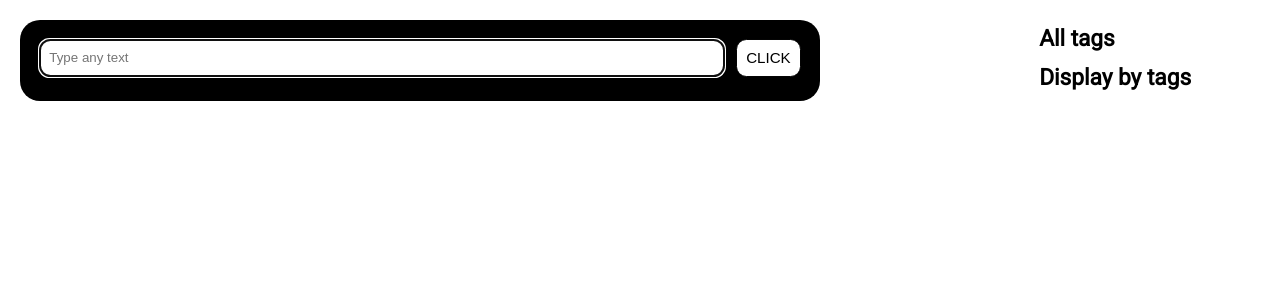
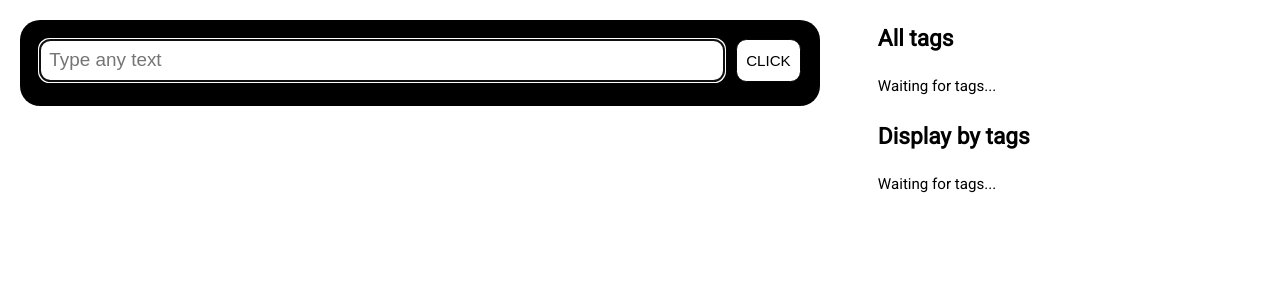
Before and after one commit to sanj1234567898/traineeship-project, a Next.js app: page / in a window 1280 px wide. Shown: the top 300 px of the page. Built offline with nearby package versions, Linux system fonts and the light colour scheme.

Commit message:
sort implemented

```diff
--- a/src/components/NoteItem.tsx
+++ b/src/components/NoteItem.tsx
@@ -5,9 +5,18 @@ import { INote } from "@/types/data";
 import { validationTags } from "@/utils/validationTags";
 import HighlightWithinTextarea from "react-highlight-within-textarea";
 
-interface INoteItemProps extends INote {}
+interface INoteItemProps extends INote {
+  activeTags: Array<string>;
+  setActiveTag: React.Dispatch<React.SetStateAction<string[]>>;
+}
 
-const NoteItem: React.FC<INoteItemProps> = ({ id, text, tags }) => {
+const NoteItem: React.FC<INoteItemProps> = ({
+  id,
+  text,
+  tags,
+  activeTags,
+  setActiveTag,
+}) => {
   const [changeText, setChangeText] = React.useState<string>(text);
   const [editActive, setEditActive] = React.useState<boolean>(false);
   const dispatch = useAppDispatch();
@@ -29,6 +38,11 @@ const NoteItem: React.FC<INoteItemProps> = ({ id, text, tags }) => {
   };
 
   const onChange = (changeText: string) => setChangeText(changeText);
+
+  const handleRemoveTagFromActiveTag = (text: string) => {
+    const tagFromText = text.split(" ").filter((str) => str.includes("#"))[0];
+    setActiveTag(activeTags.filter((tag) => tag !== tagFromText));
+  };
 
   return (
     <div className="note-list__items">
@@ -75,7 +89,7 @@ const NoteItem: React.FC<INoteItemProps> = ({ id, text, tags }) => {
         <button
           className="btn"
           onClick={() => {
-            dispatch(removeNote(id));
+            dispatch(removeNote(id)) && handleRemoveTagFromActiveTag(text);
           }}
         >
           X
--- a/src/components/NotesList.tsx
+++ b/src/components/NotesList.tsx
@@ -5,14 +5,35 @@ import { INote } from "@/types/data";
 interface INoteListProps {
   notes: INote[];
   flatFiltredNotes: INote[];
+  activeTags: Array<string>;
+  setActiveTag: React.Dispatch<React.SetStateAction<string[]>>;
 }
 
-const NotesList: React.FC<INoteListProps> = ({ notes, flatFiltredNotes }) => {
+const NotesList: React.FC<INoteListProps> = ({
+  notes,
+  flatFiltredNotes,
+  activeTags,
+  setActiveTag,
+}) => {
   return (
     <div className="note-list">
       {flatFiltredNotes.length > 0
-        ? flatFiltredNotes.map((note) => <NoteItem key={note.id} {...note} />)
-        : notes.map((note) => <NoteItem key={note.id} {...note} />)}
+        ? flatFiltredNotes.map((note) => (
+            <NoteItem
+              key={note.id}
+              {...note}
+              setActiveTag={setActiveTag}
+              activeTags={activeTags}
+            />
+          ))
+        : notes.map((note) => (
+            <NoteItem
+              key={note.id}
+              {...note}
+              setActiveTag={setActiveTag}
+              activeTags={activeTags}
+            />
+          ))}
     </div>
   );
 };
--- a/src/components/TagsElem.tsx
+++ b/src/components/TagsElem.tsx
@@ -11,12 +11,17 @@ const TagsElem: React.FC<ITagsElem> = ({
   activeTags,
   setActiveTag,
 }) => {
+  const handleRemoveTag = (tag: string) => {
+    setActiveTag(activeTags.filter((activeTag) => activeTag !== tag));
+  };
+
   return (
     <div className="tags">
       <div>
         <h2>All tags</h2>
         <ul>
-          {AllUniqueTags.map((tag, id) => (
+          {AllUniqueTags && AllUniqueTags.length > 0 ? (
+            AllUniqueTags.map((tag, id) => (
               <li
                 onClick={() =>
                   activeTags.includes(tag)
@@ -24,21 +29,38 @@ const TagsElem: React.FC<ITagsElem> = ({
                     : setActiveTag([...activeTags, tag])
                 }
                 key={id}
-              className="btn"
+                className="btn btn-tag"
               >
                 <p>{tag}</p>
               </li>
-          ))}
+            ))
+          ) : (
+            <li>
+              <p>Waiting for tags...</p>
+            </li>
+          )}
         </ul>
       </div>
       <div>
         <h2>Display by tags</h2>
         <ul>
-          {activeTags.map((tag, id) => (
-            <li key={id} className="btn">
+          {activeTags && activeTags.length > 0 ? (
+            activeTags.map((tag, id) => (
+              <li
+                onClick={() => {
+                  handleRemoveTag(tag);
+                }}
+                key={id}
+                className="btn btn-tag"
+              >
                 <p>{tag}</p>
               </li>
-          ))}
+            ))
+          ) : (
+            <li>
+              <p>Waiting for tags...</p>
+            </li>
+          )}
         </ul>
       </div>
     </div>
--- a/src/pages/index.tsx
+++ b/src/pages/index.tsx
@@ -10,9 +10,10 @@ import { INote } from "@/types/data";
 
 const Home: React.FC = () => {
   const notes = useAppSelector((state) => state.notes.items);
-  const allTags = notes.map((obj) => obj.tags).flat(1);
-  const AllUniqueTags = getUniqueTags(allTags);
+  const getAllTags = notes.map((obj) => obj.tags).flat(1);
+  const getAllUniqueTags = getUniqueTags(getAllTags);
   const [activeTags, setActiveTag] = React.useState<Array<string>>([]);
+  console.log("🚀 ~ file: index.tsx:16 ~ activeTags:", activeTags);
   const activeUniqueTags = getUniqueTags(activeTags);
 
   const filtredNotes: any = [];
@@ -34,11 +35,16 @@ const Home: React.FC = () => {
         <div className="container__inner">
           <div className="left-side">
             <InputElem />
-            <NotesList notes={notes} flatFiltredNotes={flatFiltredNotes} />
+            <NotesList
+              notes={notes}
+              flatFiltredNotes={flatFiltredNotes}
+              setActiveTag={setActiveTag}
+              activeTags={activeTags}
+            />
           </div>
           <div className="right-side">
             <TagsElem
-              AllUniqueTags={AllUniqueTags}
+              AllUniqueTags={getAllUniqueTags}
               setActiveTag={setActiveTag}
               activeTags={activeTags}
             />
--- a/src/styles/globals.scss
+++ b/src/styles/globals.scss
@@ -55,6 +55,14 @@ li {
   }
 }
 
+.btn-tag {
+  max-width: 20rem;
+
+  p {
+    word-break: break-all;
+  }
+}
+
 .btn--active {
   background-color: #897070;
 }
@@ -76,7 +84,7 @@ li {
   width: 100%;
 
   .left-side {
-    flex-grow: 10;
+    flex-grow: 2;
   }
 
   .right-side {
@@ -103,6 +111,7 @@ li {
       border-radius: calc(0.5vh + 0.5vw);
       border: 1px solid var(--color-background);
       margin-right: var(--calc-vw-10px);
+      font-size: var(--calc-vw-20px);
 
       &:focus {
         border: 1px solid var(--color-text);
@@ -113,13 +122,14 @@ li {
   &__tag-list {
     display: flex;
     flex-wrap: wrap;
-    max-width: 20rem;
+    max-width: 100%;
     margin-top: 0.5rem;
     gap: 0.5rem;
     li {
       p {
         color: var(--color-text);
         white-space: pre-wrap;
+        word-break: break-all;
       }
     }
   }
@@ -146,6 +156,7 @@ li {
 
       p {
         white-space: pre-wrap;
+        word-break: break-all;
         color: var(--color-text);
       }
 
@@ -169,7 +180,7 @@ li {
       width: 80%;
       border: 1px solid black;
       text-align: left;
-      padding: 5px;
+      padding: 0.5rem;
       overflow: scroll;
       overflow-x: hidden;
       margin-right: 1rem;
@@ -180,11 +191,30 @@ li {
 }
 
 .tags {
-  max-width: 20rem;
-  ul {
-    display: flex;
+  display: flex;
+  flex-direction: column;
+  gap: var(--calc-vw-20px);
+  max-width: 60rem;
+  div {
+    display: inherit;
+    flex-direction: column;
     flex-wrap: wrap;
     justify-content: flex-start;
     gap: var(--calc-vw-16px);
+
+    ul {
+      display: inherit;
+      flex-wrap: wrap;
+      gap: var(--calc-vw-10px);
+    }
   }
 }
+
+@media only screen and (max-width: 410px) {
+  .container__inner {
+    text-align: center;
+    .right-side {
+      order: -1;
+    }
+  }
+}
```
Lines whose indentation alone changed are shown as unchanged.
